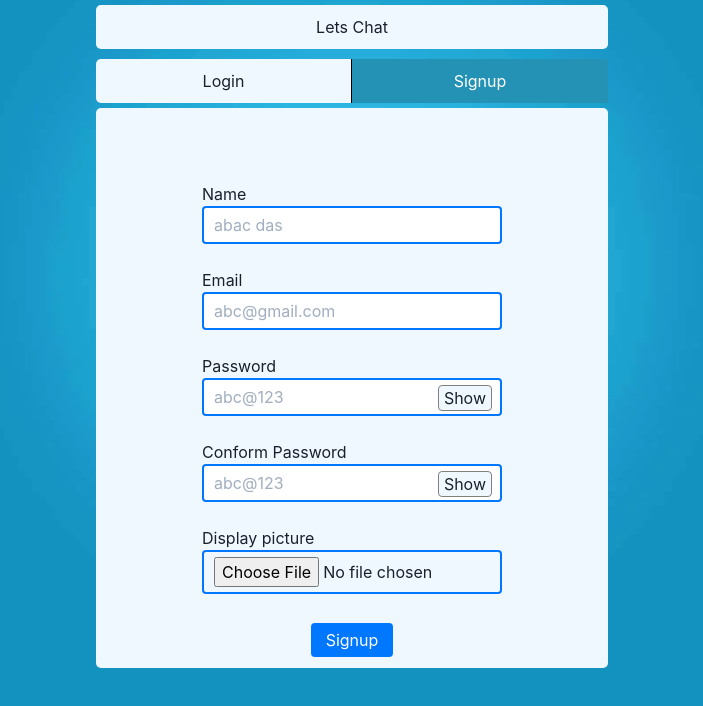
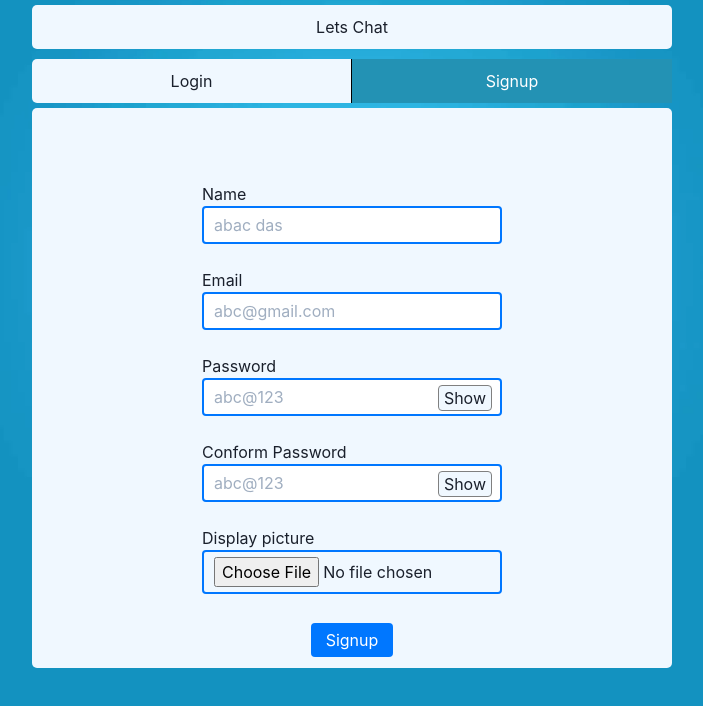
Before and after one commit to RudraDdas/chatapplication, a React (Create React App) app in the folder frontend/: page / in a window 1280 px wide. Shown: the top 706 px of the page, without its empty margins (288-991 px from the left). Built offline with nearby package versions, Linux system fonts and the light colour scheme.

Commit message:
minor modifivation in homepage css

```diff
--- a/frontend/src/App.css
+++ b/frontend/src/App.css
@@ -13,13 +13,13 @@
   align-items: center;
   justify-content: center;
   /* justify-self: center; */
-  width: 50%;
+  width: 100%;
   margin: 0 auto;
   flex-direction: column;
 }
 .app_name {
   background-color: aliceblue;
-  width: 80%;
+  width: 50%;
   display: flex;
   justify-content: center;
   align-items: center;
@@ -30,7 +30,7 @@
 
 .authentication_subdiv {
   background-color: aliceblue;
-  width: 80%;
+  width: 50%;
   border-radius: 5px;
   margin: 5px 0;
   display: flex;
@@ -62,7 +62,7 @@
   border-radius: 0 5px 5px 0;
 }
 .loginpage {
-  width: 80%;
+  width: 50%;
 }
 .loginpage > form {
   background-color: aliceblue;
```
